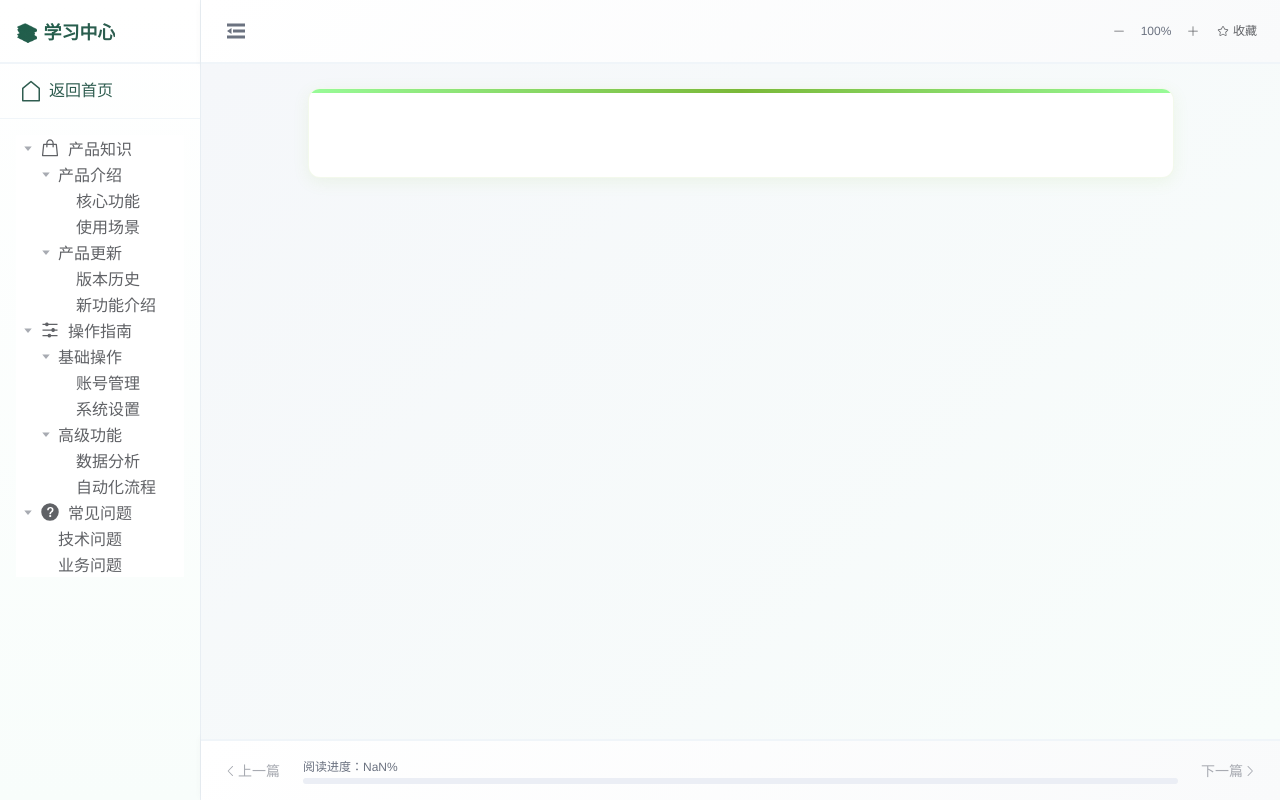
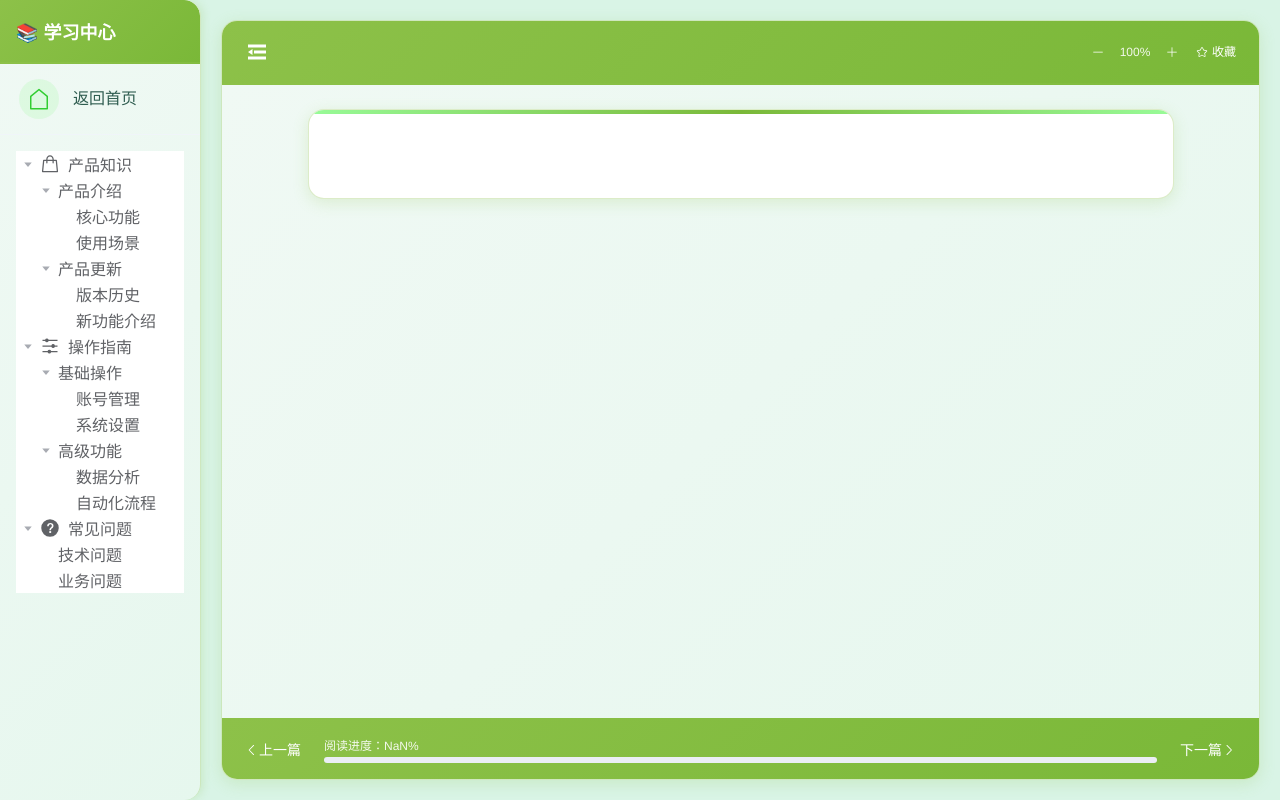
Before and after one commit to BubbleCat0510/coach, a Vue app in the folder frontend/: page /training in a window 1280 px wide. Built offline with nearby package versions, Linux system fonts and the light colour scheme; sample sign-in values are in the browser's storage.

Commit message:
1、完成了文件上传中的下载功能 2、完成了文件上传中的删除功能 3、优化了学习中心的页面外观，让风格与其他页面更加统一

```diff
--- a/frontend/src/views/Admin.vue
+++ b/frontend/src/views/Admin.vue
@@ -720,6 +720,8 @@ const downloadFile = async (file) => {
 }
 
 const deleteFile = (file) => {
+  console.log('删除文件请求，file对象:', file)
+  console.log('file.id:', file.id)
   ElMessageBox.confirm(
     `确定要删除文件 ${file.name} 吗？`,
     '删除确认',
@@ -731,7 +733,9 @@ const deleteFile = (file) => {
   ).then(async () => {
     try {
       // 调用后端删除文件的 API
+      console.log('调用 deleteFileApi，fileId:', file.id)
       const response = await deleteFileApi(file.id)
+      console.log('删除文件响应:', response)
       if (response.success) {
         ElMessage.success('文件删除成功')
         // 重新加载文件列表
--- a/frontend/src/views/TrainingContent.vue
+++ b/frontend/src/views/TrainingContent.vue
@@ -548,7 +548,7 @@ const onUnmounted = () => {
 .training-content-layout {
   display: flex;
   height: 100vh;
-  background: linear-gradient(135deg, #f5f7fa 0%, #f8fdfb 100%);
+  background: #d9f4e6;
   transition: all 0.3s ease;
   font-family: 'PingFang SC', 'Helvetica Neue', STHeiti, 'Microsoft Yahei', sans-serif;
 }
@@ -556,13 +556,14 @@ const onUnmounted = () => {
 /* 侧边栏 */
 .sidebar {
   width: 200px;
-  background: linear-gradient(180deg, #ffffff 0%, #f8fdfb 100%);
-  border-right: 1px solid #e8eef3;
+  background: linear-gradient(135deg, #f0f9f4, #e6f7ee);
+  border-right: 1px solid rgba(141, 193, 73, 0.3);
   display: flex;
   flex-direction: column;
-  box-shadow: 2px 0 8px rgba(0, 0, 0, 0.05);
+  box-shadow: 2px 0 8px rgba(141, 193, 73, 0.2);
   transition: width 0.5s ease-in-out;
   overflow: hidden;
+  border-radius: 0 16px 16px 0;
 }
 
 .sidebar.collapsed {
@@ -574,20 +575,20 @@ const onUnmounted = () => {
   align-items: center;
   justify-content: space-between;
   padding: 12px 16px;
-  border-bottom: 2px solid #f0f5f9;
+  border-bottom: 2px solid rgba(141, 193, 73, 0.3);
   transition: all 0.5s ease-in-out;
   height: 64px;
   box-sizing: border-box;
+  background: linear-gradient(135deg, #8DC149, #7ab838);
+  color: white;
+  border-radius: 0 16px 0 0;
 }
 
 .logo h3 {
   margin: 0;
   font-size: 18px;
   font-weight: 700;
-  background: linear-gradient(135deg, #1e5e4a 0%, #2f5d50 100%);
-  -webkit-background-clip: text;
-  -webkit-text-fill-color: transparent;
-  background-clip: text;
+  color: white;
   transition: all 0.5s ease-in-out;
   opacity: 0;
   transform: translateX(-20px);
@@ -615,6 +616,11 @@ const onUnmounted = () => {
   position: relative;
 }
 
+.back-btn:hover {
+  background: rgba(141, 193, 73, 0.2) !important;
+  color: #228b22 !important;
+}
+
 .back-btn .el-icon {
   font-size: 24px;
   transition: all 0.5s ease-in-out;
@@ -622,6 +628,17 @@ const onUnmounted = () => {
   display: inline-flex;
   align-items: center;
   justify-content: center;
+  color: #32cd32;
+  background: rgba(152, 251, 152, 0.2);
+  padding: 8px;
+  border-radius: 50%;
+  margin-right: 8px;
+}
+
+.back-btn:hover .el-icon {
+  background: rgba(152, 251, 152, 0.4);
+  transform: scale(1.1);
+  box-shadow: 0 4px 12px rgba(152, 251, 152, 0.4);
 }
 
 .back-btn span {
@@ -778,18 +795,25 @@ const onUnmounted = () => {
   display: flex;
   flex-direction: column;
   transition: all 0.5s ease-in-out;
+  margin: 20px;
+  border-radius: 16px;
+  overflow: hidden;
+  box-shadow: 0 4px 16px rgba(141, 193, 73, 0.2);
+  background: linear-gradient(135deg, #f0f9f4, #e6f7ee);
+  border: 1px solid rgba(141, 193, 73, 0.3);
 }
 
 .content-header {
-  background: linear-gradient(135deg, #ffffff 0%, #f9fafb 100%);
-  border-bottom: 2px solid #f0f5f9;
+  background: linear-gradient(135deg, #8DC149, #7ab838);
+  border-bottom: 2px solid rgba(141, 193, 73, 0.3);
   padding: 12px 20px;
   display: flex;
   justify-content: space-between;
   align-items: center;
-  box-shadow: 0 2px 8px rgba(0, 0, 0, 0.04);
+  box-shadow: 0 2px 8px rgba(141, 193, 73, 0.2);
   height: 64px;
   box-sizing: border-box;
+  color: white;
 }
 
 .header-left {
@@ -800,17 +824,25 @@ const onUnmounted = () => {
 }
 
 .sidebar-toggle-btn {
-  color: #6b7280;
+  color: white;
   transition: all 0.3s ease-in-out;
 }
 
 .sidebar-toggle-btn:hover {
-  color: #2f5d50;
-  background: rgba(52, 211, 153, 0.1);
+  color: #f0f9f4;
+  background: rgba(255, 255, 255, 0.2) !important;
 }
 
 .breadcrumb {
   flex: 1;
+}
+
+.breadcrumb :deep(.el-breadcrumb__inner) {
+  color: white !important;
+}
+
+.breadcrumb :deep(.el-breadcrumb__separator) {
+  color: rgba(255, 255, 255, 0.7) !important;
 }
 
 .toolbar {
@@ -831,7 +863,15 @@ const onUnmounted = () => {
   min-width: 40px;
   text-align: center;
   font-size: 12px;
-  color: #6b7280;
+  color: rgba(255, 255, 255, 0.9);
+}
+
+.toolbar :deep(.el-button) {
+  color: white !important;
+}
+
+.toolbar :deep(.el-button:hover) {
+  background: rgba(255, 255, 255, 0.2) !important;
 }
 
 .content-display {
@@ -839,7 +879,7 @@ const onUnmounted = () => {
   overflow-y: auto;
   padding: 24px;
   transition: transform 0.3s ease;
-  background: linear-gradient(135deg, #f5f7fa 0%, #f8fdfb 100%);
+  background: linear-gradient(135deg, #f0f9f4, #e6f7ee);
 }
 
 .loading-container,
@@ -854,13 +894,19 @@ const onUnmounted = () => {
 .content-body {
   max-width: 800px;
   margin: 0 auto;
-  background: #ffffff;
+  background: white;
   padding: 32px;
-  border-radius: 12px;
-  box-shadow: 0 4px 16px rgba(141, 193, 73, 0.1);
-  border: 1px solid rgba(141, 193, 73, 0.1);
+  border-radius: 16px;
+  box-shadow: 0 4px 16px rgba(141, 193, 73, 0.2);
+  border: 1px solid rgba(141, 193, 73, 0.3);
   position: relative;
   overflow: hidden;
+  transition: all 0.3s ease;
+}
+
+.content-body:hover {
+  box-shadow: 0 8px 32px rgba(141, 193, 73, 0.3);
+  transform: translateY(-2px);
 }
 
 .content-body::before {
@@ -915,13 +961,14 @@ const onUnmounted = () => {
 }
 
 .content-footer {
-  background: linear-gradient(135deg, #ffffff 0%, #f9fafb 100%);
-  border-top: 2px solid #f0f5f9;
+  background: linear-gradient(135deg, #8DC149, #7ab838);
+  border-top: 2px solid rgba(141, 193, 73, 0.3);
   padding: 16px 20px;
   display: flex;
   align-items: center;
   justify-content: space-between;
-  box-shadow: 0 -2px 8px rgba(0, 0, 0, 0.04);
+  box-shadow: 0 -2px 8px rgba(141, 193, 73, 0.2);
+  color: white;
 }
 
 .progress-info {
@@ -932,8 +979,24 @@ const onUnmounted = () => {
 .progress-info span {
   display: block;
   font-size: 12px;
-  color: #6b7280;
+  color: rgba(255, 255, 255, 0.9);
   margin-bottom: 4px;
+}
+
+.content-footer :deep(.el-button) {
+  color: white !important;
+}
+
+.content-footer :deep(.el-button:hover) {
+  background: rgba(255, 255, 255, 0.2) !important;
+}
+
+.content-footer :deep(.el-progress__bar) {
+  background-color: rgba(255, 255, 255, 0.3) !important;
+}
+
+.content-footer :deep(.el-progress__inner) {
+  background-color: #98FB98 !important;
 }
 
 /* 响应式设计 */
```
Also changed, not shown: 2 other files (tests, documents, lock files or other folders).
